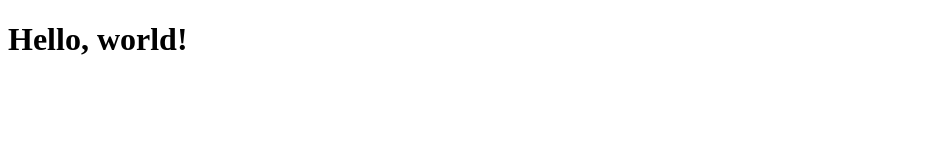
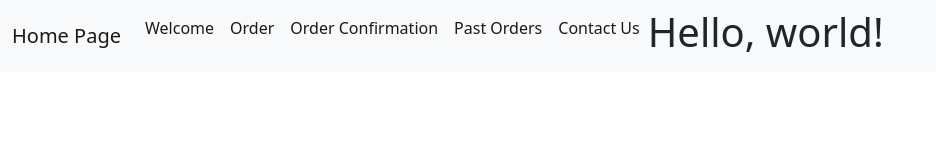
Before and after one commit to Logan-Manuel/Logan-Manuel.github.io, a plain HTML site: page index.html in a window 1280 px wide. Shown: the whole page, without its empty margins (0-936 px from the left). Drawn offline with nearby package versions, Linux system fonts and the light colour scheme.

Commit message:
Update index.html

```diff
--- a/index.html
+++ b/index.html
@@ -4,6 +4,49 @@
     <meta charset="utf-8">
     <meta name="viewport" content="width=device-width, initial-scale=1">
     <title>Bootstrap demo</title>
+
+    <!--navbar-->
+        <meta charset="utf-8">
+    <meta name="viewport" content="width=device-width, initial-scale=1">
+    <title>who's your daddy</title>
+    <link href="https://cdn.jsdelivr.net/npm/bootstrap@5.2.1/dist/css/bootstrap.min.css" rel="stylesheet" integrity="sha384-iYQeCzEYFbKjA/T2uDLTpkwGzCiq6soy8tYaI1GyVh/UjpbCx/TYkiZhlZB6+fzT" crossorigin="anonymous">
+    <nav class="navbar navbar-expand-lg bg-light">
+  <div class="container-fluid">
+    <a class="navbar-brand" href="index.php">Home Page</a>
+    <button class="navbar-toggler" type="button" data-bs-toggle="collapse" data-bs-target="#navbarSupportedContent" aria-controls="navbarSupportedContent" aria-expanded="false" aria-label="Toggle navigation">
+      <span class="navbar-toggler-icon"></span>
+    </button>
+    <div class="collapse navbar-collapse" id="navbarSupportedContent">
+      <ul class="navbar-nav me-auto mb-2 mb-lg-0">
+    <div class="collapse navbar-collapse" id="navbarSupportedContent">
+      <ul class="navbar-nav me-auto mb-2 mb-lg-0">
+        <li class="nav-item">
+          <a class="nav-link active" aria-current="page" href="index.php">Welcome</a>
+        </li>
+    <div class="collapse navbar-collapse" id="navbarSupportedContent">
+      <ul class="navbar-nav me-auto mb-2 mb-lg-0">
+        <li class="nav-item">
+          <a class="nav-link active" aria-current="page" href="order.php">Order</a>
+        </li>
+    <div class="collapse navbar-collapse" id="navbarSupportedContent">
+      <ul class="navbar-nav me-auto mb-2 mb-lg-0">
+        <li class="nav-item">
+          <a class="nav-link active" aria-current="page" href="confirm.php">Order Confirmation</a>
+        </li>
+    <div class="collapse navbar-collapse" id="navbarSupportedContent">
+      <ul class="navbar-nav me-auto mb-2 mb-lg-0">
+        <li class="nav-item">
+          <a class="nav-link active" aria-current="page" href="yourorders.php">Past Orders</a>
+        </li>
+  <div class="collapse navbar-collapse" id="navbarSupportedContent">
+      <ul class="navbar-nav me-auto mb-2 mb-lg-0">
+        <li class="nav-item">
+          <a class="nav-link active" aria-current="page" href="contact.php">Contact Us</a>
+        </li>
+    <!--navbar-->
+
+
+
 </head>
 <body>
     <h1>Hello, world!</h1>
```
